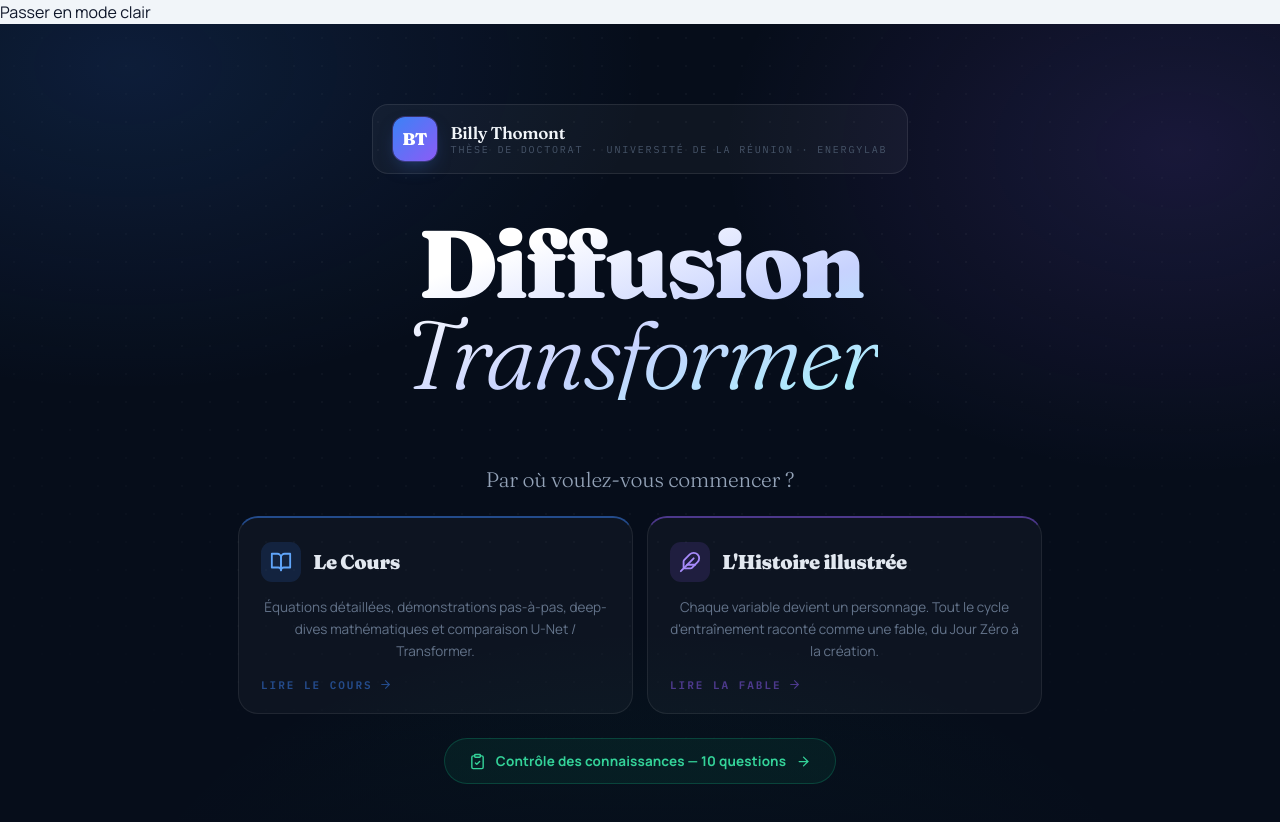
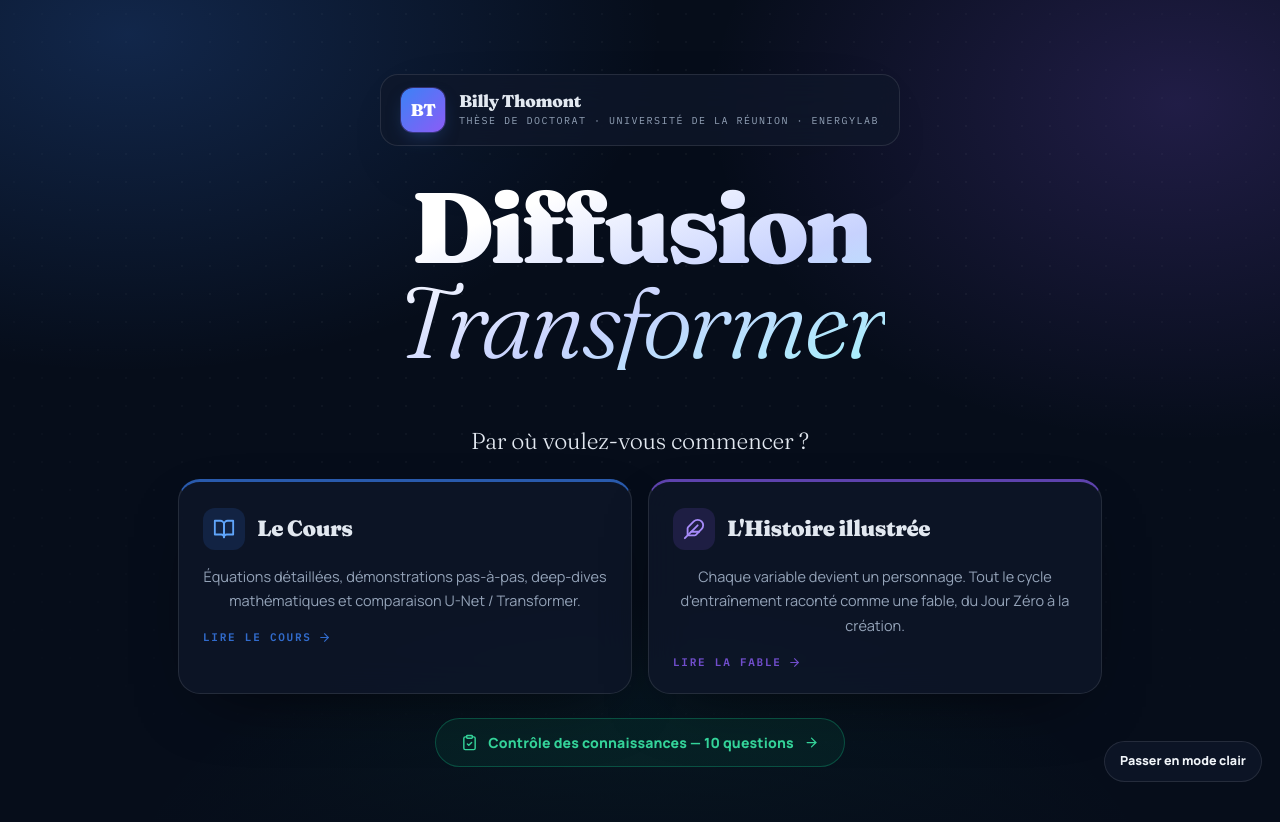
Before and after one commit to BillyThmtUR/DiT_BT, a React (Vite) app: page / in a window 1280 px wide. Shown: the top 822 px of the page. Built offline with nearby package versions, Linux system fonts and the light colour scheme; the HTML template or start-up script is replaced by a standard one.

Commit message:
Improve theme switching and intro readability

```diff
--- a/src/data/App.css
+++ b/src/data/App.css
@@ -1,54 +1,75 @@
 /* ====== Styles de l'application ====== */
 @import url('https://fonts.googleapis.com/css2?family=Fraunces:ital,opsz,wght@0,9..144,300;0,9..144,600;0,9..144,900;1,9..144,300;1,9..144,600;1,9..144,900&family=Spectral:ital,wght@0,400;0,600;1,400&family=IBM+Plex+Mono:wght@400;500;600&family=Manrope:wght@400;500;600;700;800&family=DM+Serif+Display:ital@0;1&display=swap');
 
-
-
 :root {
-  /* Thème Light par défaut */
-  --bg-color: #f8fafc;
-  --text-color: #1e293b;
-  --card-bg: rgba(255, 255, 255, 0.7);
-  --card-border: rgba(0, 0, 0, 0.1);
-  --shadow: 0 8px 32px 0 rgba(31, 38, 135, 0.15);
+  color-scheme: light;
+  --bg-color:#f4f7fb;
+  --surface-color:#ffffff;
+  --surface-soft:#eef4ff;
+  --text-color:#0f172a;
+  --muted-color:#475569;
+  --muted-strong:#334155;
+  --card-bg:rgba(255,255,255,.82);
+  --card-border:rgba(15,23,42,.10);
+  --shadow:0 22px 60px -32px rgba(15,23,42,.35);
+  --intro-bg:#eef5ff;
+  --intro-text:#0f172a;
+  --intro-muted:#475569;
+  --intro-grid:rgba(15,23,42,.06);
+  --topbar-bg:rgba(255,255,255,.86);
+  --topbar-border:rgba(15,23,42,.10);
+  --accent:#3b82f6;
+  --accent-2:#8b5cf6;
+  --success:#10b981;
 }
 
 [data-theme='dark'] {
-  /* Thème Dark */
-  --bg-color: #0f172a;
-  --text-color: #f1f5f9;
-  --card-bg: rgba(30, 41, 59, 0.7);
-  --card-border: rgba(255, 255, 255, 0.08);
-  --shadow: 0 8px 32px 0 rgba(0, 0, 0, 0.37);
+  color-scheme: dark;
+  --bg-color:#060d1a;
+  --surface-color:#0f172a;
+  --surface-soft:#111c31;
+  --text-color:#f1f5f9;
+  --muted-color:#94a3b8;
+  --muted-strong:#cbd5e1;
+  --card-bg:rgba(15,23,42,.74);
+  --card-border:rgba(255,255,255,.10);
+  --shadow:0 24px 70px -34px rgba(0,0,0,.75);
+  --intro-bg:#060d1a;
+  --intro-text:#e2e8f0;
+  --intro-muted:#94a3b8;
+  --intro-grid:rgba(255,255,255,.04);
+  --topbar-bg:rgba(9,15,32,.94);
+  --topbar-border:rgba(255,255,255,.08);
 }
 
-body {
-  background-color: var(--bg-color);
-  color: var(--text-color);
-  transition: all 0.3s ease; /* Transition douce pour le basculement */
-}
-
+html,body,#root{min-height:100%;margin:0}
+body{background:var(--bg-color);color:var(--text-color);transition:background .3s ease,color .3s ease}
+button{font:inherit}
 
 /* ── Base ── */
-.app-root{font-family:'Manrope',ui-sans-serif,system-ui,sans-serif;color:#0f172a;background:#f1f5f9;min-height:100vh;-webkit-font-smoothing:antialiased;text-rendering:optimizeLegibility}
+.app-root{font-family:'Manrope',ui-sans-serif,system-ui,sans-serif;color:var(--text-color);background:var(--bg-color);min-height:100vh;-webkit-font-smoothing:antialiased;text-rendering:optimizeLegibility;transition:background .3s ease,color .3s ease}
 .app-root *{box-sizing:border-box}
 .app-root main{min-height:60vh}
+
+.theme-toggle{position:fixed;right:18px;bottom:18px;z-index:80;display:inline-flex;align-items:center;gap:8px;border:1px solid var(--card-border);background:var(--card-bg);color:var(--text-color);box-shadow:var(--shadow);backdrop-filter:blur(16px);-webkit-backdrop-filter:blur(16px);border-radius:999px;padding:10px 15px;font-family:'Manrope',sans-serif;font-size:12.5px;font-weight:800;cursor:pointer;transition:transform .2s,background .2s,border-color .2s}
+.theme-toggle:hover{transform:translateY(-2px);border-color:rgba(59,130,246,.45)}
 
 /* ── Barre de progression ── */
 .progress{position:fixed;top:0;left:0;height:3px;background:linear-gradient(90deg,#10b981,#3b82f6,#8b5cf6);z-index:60;transition:width .12s linear;pointer-events:none}
 
 /* ── Top bar ── */
-.topbar{position:sticky;top:0;z-index:50;background:rgba(9,15,32,.97);backdrop-filter:blur(12px);-webkit-backdrop-filter:blur(12px);border-bottom:1px solid rgba(255,255,255,.06)}
+.topbar{position:sticky;top:0;z-index:50;background:var(--topbar-bg);backdrop-filter:blur(14px);-webkit-backdrop-filter:blur(14px);border-bottom:1px solid var(--topbar-border)}
 .topbar-inner{max-width:1200px;margin:0 auto;padding:10px 22px;display:flex;align-items:center;justify-content:space-between;gap:20px}
 .topbar-left{display:flex;align-items:center;gap:12px}
-.home-btn{display:inline-flex;align-items:center;gap:7px;background:transparent;border:1px solid rgba(255,255,255,.1);color:#94a3b8;font-family:'Manrope',sans-serif;font-weight:600;font-size:12.5px;letter-spacing:.01em;padding:7px 13px;border-radius:9px;cursor:pointer;transition:all .18s;white-space:nowrap}
-.home-btn:hover{background:rgba(255,255,255,.07);color:#e2e8f0;border-color:rgba(255,255,255,.18)}
-.topbar-sep{display:block;width:1px;height:18px;background:rgba(255,255,255,.1)}
+.home-btn{display:inline-flex;align-items:center;gap:7px;background:transparent;border:1px solid var(--card-border);color:var(--muted-color);font-family:'Manrope',sans-serif;font-weight:600;font-size:12.5px;letter-spacing:.01em;padding:7px 13px;border-radius:9px;cursor:pointer;transition:all .18s;white-space:nowrap}
+.home-btn:hover{background:rgba(59,130,246,.08);color:var(--text-color);border-color:rgba(59,130,246,.28)}
+.topbar-sep{display:block;width:1px;height:18px;background:var(--card-border)}
 .topbar-brand{display:flex;align-items:center;gap:8px}
 .topbar-bt{display:inline-flex;align-items:center;justify-content:center;width:26px;height:26px;border-radius:7px;background:linear-gradient(135deg,#3b82f6,#8b5cf6);font-family:'Fraunces',serif;font-weight:900;font-size:11px;color:#fff;letter-spacing:-.02em;flex-shrink:0}
-.topbar-author{font-family:'Fraunces',serif;font-weight:600;font-size:13.5px;color:#64748b;letter-spacing:-.01em;font-style:italic}
-.seg{display:flex;gap:3px;background:rgba(255,255,255,.06);padding:3px;border-radius:10px}
-.seg-btn{background:transparent;border:none;color:#64748b;font-family:'Manrope',sans-serif;font-weight:700;font-size:12px;letter-spacing:.03em;padding:6px 15px;border-radius:8px;cursor:pointer;transition:all .18s;text-transform:uppercase}
-.seg-btn:hover{color:#e2e8f0}
+.topbar-author{font-family:'Fraunces',serif;font-weight:600;font-size:13.5px;color:var(--muted-color);letter-spacing:-.01em;font-style:italic}
+.seg{display:flex;gap:3px;background:rgba(148,163,184,.16);padding:3px;border-radius:10px}
+.seg-btn{background:transparent;border:none;color:var(--muted-color);font-family:'Manrope',sans-serif;font-weight:700;font-size:12px;letter-spacing:.03em;padding:6px 15px;border-radius:8px;cursor:pointer;transition:all .18s;text-transform:uppercase}
+.seg-btn:hover{color:var(--text-color)}
 .seg-btn.active{background:#3b82f6;color:#fff;box-shadow:0 2px 10px rgba(59,130,246,.45)}
 
 /* ── Animations ── */
@@ -56,62 +77,49 @@
 @keyframes fadeUp{to{opacity:1;transform:translateY(0)}}
 
 /* ── Intro ── */
-.intro{position:relative;min-height:100vh;display:flex;align-items:center;justify-content:center;overflow:hidden;background:#060d1a}
-.intro-bg{position:absolute;inset:0;background:
-  radial-gradient(ellipse 800px 500px at 10% 5%,rgba(59,130,246,.14),transparent 65%),
-  radial-gradient(ellipse 700px 500px at 92% 15%,rgba(139,92,246,.14),transparent 65%),
-  radial-gradient(ellipse 900px 600px at 50% 115%,rgba(16,185,129,.10),transparent 60%)}
-.intro-bg::before{content:"";position:absolute;inset:0;background-image:radial-gradient(rgba(255,255,255,.035) 1px,transparent 1px);background-size:28px 28px;mask-image:radial-gradient(ellipse 80% 70% at 50% 30%,#000 30%,transparent 100%)}
-.intro-bg::after{content:"";position:absolute;bottom:0;left:0;right:0;height:160px;background:linear-gradient(to top,#060d1a,transparent)}
-.intro-inner{position:relative;max-width:860px;width:100%;padding:80px 28px;text-align:center;color:#e2e8f0;display:flex;flex-direction:column;align-items:center}
+.intro{position:relative;min-height:100vh;display:flex;align-items:center;justify-content:center;overflow:hidden;background:var(--intro-bg);transition:background .3s ease}
+.intro-bg{position:absolute;inset:0;background:radial-gradient(ellipse 820px 520px at 10% 4%,rgba(59,130,246,.22),transparent 65%),radial-gradient(ellipse 720px 520px at 92% 12%,rgba(139,92,246,.20),transparent 65%),radial-gradient(ellipse 900px 620px at 50% 112%,rgba(16,185,129,.14),transparent 60%)}
+.intro-bg::before{content:"";position:absolute;inset:0;background-image:radial-gradient(var(--intro-grid) 1px,transparent 1px);background-size:28px 28px;mask-image:radial-gradient(ellipse 80% 70% at 50% 30%,#000 30%,transparent 100%)}
+.intro-bg::after{content:"";position:absolute;bottom:0;left:0;right:0;height:170px;background:linear-gradient(to top,var(--intro-bg),transparent)}
+.intro-inner{position:relative;max-width:980px;width:100%;padding:74px 28px 96px;text-align:center;color:var(--intro-text);display:flex;flex-direction:column;align-items:center}
 
-/* Author badge */
-.author-block{display:inline-flex;align-items:center;gap:14px;background:rgba(255,255,255,.04);border:1px solid rgba(255,255,255,.09);border-radius:16px;padding:12px 20px;margin-bottom:44px;text-align:left}
+.author-block{display:inline-flex;align-items:center;gap:14px;background:var(--card-bg);border:1px solid var(--card-border);border-radius:18px;padding:13px 20px;margin-bottom:34px;text-align:left;box-shadow:var(--shadow);backdrop-filter:blur(18px);-webkit-backdrop-filter:blur(18px)}
 .bt-mono{width:44px;height:44px;border-radius:12px;background:linear-gradient(135deg,#3b82f6 0%,#8b5cf6 100%);display:flex;align-items:center;justify-content:center;font-family:'Fraunces',serif;font-weight:900;font-size:17px;color:#fff;letter-spacing:-.03em;flex-shrink:0;box-shadow:0 0 0 1px rgba(139,92,246,.3),0 8px 20px -8px rgba(59,130,246,.5)}
-.author-info{display:flex;flex-direction:column;gap:4px}
-.author-name{font-family:'Fraunces',serif;font-weight:600;font-size:17px;color:#f1f5f9;letter-spacing:-.02em;line-height:1}
-.author-role{font-family:'IBM Plex Mono',monospace;font-size:10px;letter-spacing:.18em;text-transform:uppercase;color:#475569;line-height:1}
+.author-info{display:flex;flex-direction:column;gap:5px}
+.author-name{font-family:'Fraunces',serif;font-weight:700;font-size:17px;color:var(--intro-text);letter-spacing:-.02em;line-height:1}
+.author-role{font-family:'IBM Plex Mono',monospace;font-size:10px;letter-spacing:.15em;text-transform:uppercase;color:var(--intro-muted);line-height:1.45}
 
-/* Title */
-.intro-title{font-family:'Fraunces',serif;font-weight:900;font-size:clamp(46px,9vw,96px);line-height:.95;letter-spacing:-.035em;margin:0 0 18px;background:linear-gradient(160deg,#fff 20%,#c7d2fe 60%,#a5f3fc 100%);-webkit-background-clip:text;background-clip:text;-webkit-text-fill-color:transparent}
+.intro-title{font-family:'Fraunces',serif;font-weight:900;font-size:clamp(48px,8.5vw,100px);line-height:.95;letter-spacing:-.04em;margin:0 0 16px;background:linear-gradient(160deg,var(--intro-text) 12%,#3b82f6 55%,#14b8a6 100%);-webkit-background-clip:text;background-clip:text;-webkit-text-fill-color:transparent;max-width:920px}
+[data-theme='dark'] .intro-title{background:linear-gradient(160deg,#fff 20%,#c7d2fe 60%,#a5f3fc 100%);-webkit-background-clip:text;background-clip:text;-webkit-text-fill-color:transparent}
 .intro-title em{font-style:italic;font-weight:300}
-.intro-tag{font-family:'IBM Plex Mono',monospace;font-size:11.5px;letter-spacing:.24em;text-transform:uppercase;color:#334155;margin:0 0 20px}
-.intro-sub{font-family:'Spectral',serif;font-size:clamp(15px,2.2vw,18.5px);color:#64748b;max-width:580px;margin:0 0 0;line-height:1.72;font-weight:400}
+.intro-sub{max-width:760px;margin:4px auto 0;color:var(--intro-muted);font-family:'Spectral',serif;font-size:clamp(16px,2vw,20px);line-height:1.7}
+.intro-ask{font-family:'Fraunces',serif;font-weight:500;font-size:clamp(18px,2.5vw,23px);color:var(--intro-text);margin:38px 0 20px;letter-spacing:-.01em}
 
-/* Legend */
-.intro-legend{display:flex;gap:8px;justify-content:center;flex-wrap:wrap;margin:32px 0 0}
-.intro-legend span{font-family:'IBM Plex Mono',monospace;font-size:11px;letter-spacing:.06em;color:#94a3b8;border:1px solid rgba(255,255,255,.08);background:rgba(255,255,255,.03);border-radius:999px;padding:6px 13px;display:inline-flex;align-items:center;gap:7px}
-.intro-legend i{width:7px;height:7px;border-radius:2px;display:inline-block;flex-shrink:0}
-
-/* Ask */
-.intro-ask{font-family:'Fraunces',serif;font-weight:300;font-size:clamp(17px,2.5vw,21px);color:#94a3b8;margin:46px 0 20px;letter-spacing:-.01em}
-
-/* Choice cards */
-.choice-grid{display:grid;grid-template-columns:1fr 1fr;gap:14px;width:100%;text-align:left}
-@media(max-width:640px){.choice-grid{grid-template-columns:1fr}}
-.choice{display:flex;flex-direction:column;gap:14px;border:1px solid rgba(255,255,255,.08);border-radius:20px;padding:24px 22px 20px;cursor:pointer;font-family:'Manrope',sans-serif;color:#e2e8f0;background:rgba(255,255,255,.03);transition:transform .3s cubic-bezier(.16,1,.3,1),border-color .3s,box-shadow .3s,background .3s}
+.choice-grid{display:grid;grid-template-columns:1fr 1fr;gap:16px;width:100%;text-align:left}
+@media(max-width:720px){.choice-grid{grid-template-columns:1fr}.theme-toggle{right:12px;bottom:12px}.topbar-inner{flex-direction:column;align-items:stretch}.seg{justify-content:center}.topbar-left{justify-content:center}}
+.choice{display:flex;flex-direction:column;gap:15px;border:1px solid var(--card-border);border-radius:22px;padding:26px 24px 22px;cursor:pointer;font-family:'Manrope',sans-serif;color:var(--intro-text);background:var(--card-bg);box-shadow:var(--shadow);backdrop-filter:blur(18px);-webkit-backdrop-filter:blur(18px);transition:transform .3s cubic-bezier(.16,1,.3,1),border-color .3s,box-shadow .3s,background .3s}
 .choice:hover{transform:translateY(-5px)}
-.choice-top{display:flex;align-items:center;justify-content:center;gap:12px}
-.choice-ico{width:40px;height:40px;border-radius:11px;display:flex;align-items:center;justify-content:center;flex-shrink:0}
-.choice-top h3{font-family:'Fraunces',serif;font-weight:700;font-size:20px;margin:0;letter-spacing:-.02em;line-height:1.1}
-.choice-desc{margin:0;font-size:13.5px;line-height:1.65;color:#64748b;}
-.choice-foot{display:flex;align-items:center;justify-content:center;gap:6px;font-family:'IBM Plex Mono',monospace;font-size:11px;font-weight:600;letter-spacing:.18em;text-transform:uppercase;opacity:.5;transition:opacity .2s,gap .2s}
-.choice:hover .choice-foot{opacity:1;gap:9px}
-.c-course{border-top:2px solid rgba(59,130,246,.5)}
+.choice-top{display:flex;align-items:center;justify-content:flex-start;gap:12px}
+.choice-ico{width:42px;height:42px;border-radius:12px;display:flex;align-items:center;justify-content:center;flex-shrink:0}
+.choice-top h3{font-family:'Fraunces',serif;font-weight:800;font-size:22px;margin:0;letter-spacing:-.02em;line-height:1.1;color:var(--intro-text)}
+.choice-desc{margin:0;font-size:14.5px;line-height:1.72;color:var(--intro-muted)}
+.choice-foot{display:flex;align-items:center;justify-content:flex-start;gap:6px;font-family:'IBM Plex Mono',monospace;font-size:11px;font-weight:700;letter-spacing:.16em;text-transform:uppercase;opacity:.8;transition:opacity .2s,gap .2s}
+.choice:hover .choice-foot{opacity:1;gap:10px}
+.c-course{border-top:3px solid rgba(59,130,246,.65)}
 .c-course .choice-ico{background:rgba(59,130,246,.14);color:#60a5fa}
-.c-course:hover{border-color:#3b82f6;background:rgba(59,130,246,.05);box-shadow:0 20px 50px -20px rgba(59,130,246,.45)}
+.c-course:hover{border-color:#3b82f6;background:rgba(59,130,246,.08);box-shadow:0 24px 60px -28px rgba(59,130,246,.65)}
 .c-course .choice-foot{color:#3b82f6}
-.c-story{border-top:2px solid rgba(139,92,246,.5)}
+.c-story{border-top:3px solid rgba(139,92,246,.65)}
 .c-story .choice-ico{background:rgba(139,92,246,.14);color:#a78bfa}
-.c-story:hover{border-color:#8b5cf6;background:rgba(139,92,246,.05);box-shadow:0 20px 50px -20px rgba(139,92,246,.45)}
+.c-story:hover{border-color:#8b5cf6;background:rgba(139,92,246,.08);box-shadow:0 24px 60px -28px rgba(139,92,246,.65)}
 .c-story .choice-foot{color:#8b5cf6}
 
-/* Quiz CTA */
-.quiz-cta{margin:24px 0 0;display:inline-flex;align-items:center;gap:10px;font-family:'Manrope',sans-serif;font-weight:700;font-size:13.5px;color:#34d399;background:rgba(16,185,129,.08);border:1px solid rgba(16,185,129,.25);border-radius:999px;padding:12px 24px;cursor:pointer;transition:all .22s;letter-spacing:.01em}
-.quiz-cta:hover{background:rgba(16,185,129,.16);transform:translateY(-2px);box-shadow:0 8px 24px -8px rgba(16,185,129,.3)}
+.quiz-cta{margin:24px 0 0;display:inline-flex;align-items:center;gap:10px;font-family:'Manrope',sans-serif;font-weight:800;font-size:14px;color:#047857;background:rgba(16,185,129,.12);border:1px solid rgba(16,185,129,.32);border-radius:999px;padding:13px 25px;cursor:pointer;transition:all .22s;letter-spacing:.01em;box-shadow:0 18px 50px -32px rgba(16,185,129,.55)}
+[data-theme='dark'] .quiz-cta{color:#34d399;background:rgba(16,185,129,.08)}
+.quiz-cta:hover{background:rgba(16,185,129,.18);transform:translateY(-2px);box-shadow:0 10px 28px -12px rgba(16,185,129,.45)}
 
 /* ── Cours ── */
-.course-scope{background:#f1f5f9;padding-bottom:50px}
+.course-scope{background:var(--bg-color);padding-bottom:50px;color:var(--text-color)}
 .course-scope h1{font-family:'Fraunces',serif !important;font-weight:900;letter-spacing:-.035em;line-height:1.0}
 .course-scope h2{font-family:'Fraunces',serif;font-weight:700;letter-spacing:-.025em;line-height:1.1}
 .course-scope h3{font-family:'Manrope',sans-serif;font-weight:800;letter-spacing:-.015em;line-height:1.25}
@@ -127,59 +135,56 @@
 
 /* ── Quiz ── */
 .quiz-wrap{max-width:800px;margin:0 auto;padding:44px 20px 80px}
-/* Appliquez les variables à vos composants existants */
-.quiz-card {
-  background: var(--card-bg);
-  backdrop-filter: blur(20px);
-  border: 1px solid var(--card-border);
-  box-shadow: var(--shadow);
-}
-.quiz-head{text-align:center;color:#e2e8f0;margin-bottom:34px}
+.quiz-card{background:var(--card-bg);backdrop-filter:blur(20px);border:1px solid var(--card-border);box-shadow:var(--shadow)}
+.quiz-head{text-align:center;color:var(--text-color);margin-bottom:34px}
 .quiz-eyebrow{font-family:'IBM Plex Mono',monospace;font-size:10.5px;letter-spacing:.3em;text-transform:uppercase;color:#3b82f6}
 .quiz-head h2{font-family:'Fraunces',serif;font-weight:700;font-size:32px;margin:10px 0 8px;letter-spacing:-.025em;line-height:1.1}
-.quiz-sub{color:#475569;font-size:15px;margin:0;font-family:'Spectral',serif;font-style:italic;line-height:1.6}
-.quiz-progress{width:100%;max-width:400px;margin:26px auto 0;height:5px;background:rgba(255,255,255,.07);border-radius:999px;overflow:hidden}
+.quiz-sub{color:var(--muted-color);font-size:15px;margin:0;font-family:'Spectral',serif;font-style:italic;line-height:1.6}
+.quiz-progress{width:100%;max-width:400px;margin:26px auto 0;height:5px;background:rgba(148,163,184,.18);border-radius:999px;overflow:hidden}
 .quiz-progress div{height:100%;background:linear-gradient(90deg,#3b82f6,#8b5cf6);border-radius:999px;transition:width .55s cubic-bezier(.16,1,.3,1)}
 .quiz-q{animation:fadeUp .4s cubic-bezier(.16,1,.3,1) both}
 .q-count{font-family:'IBM Plex Mono',monospace;font-size:11px;letter-spacing:.22em;text-transform:uppercase;color:#3b82f6}
-.q-text{color:#f1f5f9;font-family:'Fraunces',serif;font-size:22px;font-weight:600;line-height:1.4;letter-spacing:-.02em;margin:12px 0 24px}
+.q-text{color:var(--text-color);font-family:'Fraunces',serif;font-size:22px;font-weight:600;line-height:1.4;letter-spacing:-.02em;margin:12px 0 24px}
 .q-opts{display:flex;flex-direction:column;gap:10px}
-.q-opt{display:flex;align-items:center;gap:14px;text-align:left;width:100%;background:rgba(255,255,255,.04);border:1px solid rgba(255,255,255,.08);color:#cbd5e1;font-family:'Manrope',sans-serif;font-size:15px;line-height:1.5;padding:15px 18px;border-radius:13px;cursor:pointer;transition:all .16s}
-.q-opt:hover:not(:disabled){background:rgba(255,255,255,.08);border-color:rgba(255,255,255,.16)}
+.q-opt{display:flex;align-items:center;gap:14px;text-align:left;width:100%;background:rgba(148,163,184,.10);border:1px solid var(--card-border);color:var(--muted-strong);font-family:'Manrope',sans-serif;font-size:15px;line-height:1.5;padding:15px 18px;border-radius:13px;cursor:pointer;transition:all .16s}
+.q-opt:hover:not(:disabled){background:rgba(59,130,246,.10);border-color:rgba(59,130,246,.24)}
 .q-opt:disabled{cursor:default}
-.q-letter{flex:0 0 28px;width:28px;height:28px;border-radius:8px;background:rgba(255,255,255,.07);display:flex;align-items:center;justify-content:center;font-family:'IBM Plex Mono',monospace;font-weight:600;font-size:12px;color:#64748b;transition:all .16s}
+.q-letter{flex:0 0 28px;width:28px;height:28px;border-radius:8px;background:rgba(148,163,184,.16);display:flex;align-items:center;justify-content:center;font-family:'IBM Plex Mono',monospace;font-weight:600;font-size:12px;color:var(--muted-color);transition:all .16s}
 .q-label{flex:1}
 .q-ico{flex:0 0 auto}
-.q-correct{background:rgba(16,185,129,.13);border-color:rgba(16,185,129,.5);color:#d1fae5}
+.q-correct{background:rgba(16,185,129,.13);border-color:rgba(16,185,129,.5);color:#047857}
+[data-theme='dark'] .q-correct{color:#d1fae5}
 .q-correct .q-letter{background:#10b981;color:#031c10}
-.q-wrong{background:rgba(239,68,68,.13);border-color:rgba(239,68,68,.5);color:#fee2e2}
+.q-wrong{background:rgba(239,68,68,.13);border-color:rgba(239,68,68,.5);color:#b91c1c}
+[data-theme='dark'] .q-wrong{color:#fee2e2}
 .q-wrong .q-letter{background:#ef4444;color:#2d0606}
 .q-dim{opacity:.38}
 .q-feedback{text-align:center;margin-top:20px;font-size:14px;font-weight:700;letter-spacing:.02em}
-.fb-ok{color:#34d399}.fb-no{color:#f87171}
+.fb-ok{color:#059669}.fb-no{color:#dc2626}
+[data-theme='dark'] .fb-ok{color:#34d399}[data-theme='dark'] .fb-no{color:#f87171}
 .q-next{margin-top:22px;width:100%;display:inline-flex;align-items:center;justify-content:center;gap:8px;background:#3b82f6;border:none;color:#fff;font-family:'Manrope',sans-serif;font-weight:700;font-size:15px;letter-spacing:.01em;padding:15px;border-radius:12px;cursor:pointer;transition:all .2s}
 .q-next:hover{background:#2563eb;box-shadow:0 8px 24px -8px rgba(59,130,246,.55)}
-.quiz-result{text-align:center;color:#e2e8f0;animation:fadeUp .5s ease both;padding:12px 0}
+.quiz-result{text-align:center;color:var(--text-color);animation:fadeUp .5s ease both;padding:12px 0}
 .quiz-result h3{font-family:'Fraunces',serif;font-weight:900;font-size:32px;margin:8px 0 10px;letter-spacing:-.025em}
-.rank-desc{color:#64748b;font-family:'Spectral',serif;font-style:italic;font-size:17px;max-width:500px;margin:0 auto 28px;line-height:1.7}
-.score-box{display:inline-flex;flex-direction:column;align-items:center;gap:6px;background:rgba(255,255,255,.05);border:1px solid rgba(255,255,255,.1);border-radius:20px;padding:22px 44px;margin-bottom:28px}
-.score-label{font-family:'IBM Plex Mono',monospace;font-size:10.5px;letter-spacing:.24em;text-transform:uppercase;color:#475569}
+.rank-desc{color:var(--muted-color);font-family:'Spectral',serif;font-style:italic;font-size:17px;max-width:500px;margin:0 auto 28px;line-height:1.7}
+.score-box{display:inline-flex;flex-direction:column;align-items:center;gap:6px;background:rgba(148,163,184,.12);border:1px solid var(--card-border);border-radius:20px;padding:22px 44px;margin-bottom:28px}
+.score-label{font-family:'IBM Plex Mono',monospace;font-size:10.5px;letter-spacing:.24em;text-transform:uppercase;color:var(--muted-color)}
 .score-val{font-family:'Fraunces',serif;font-weight:900;font-size:42px;letter-spacing:-.03em;line-height:1}
 .result-actions{display:flex;gap:12px;justify-content:center;flex-wrap:wrap}
 .result-actions .q-next{width:auto;margin:0;padding:13px 26px}
-.ghost-btn{background:transparent;border:1px solid rgba(255,255,255,.12);color:#94a3b8;font-family:'Manrope',sans-serif;font-weight:600;font-size:14px;padding:13px 26px;border-radius:12px;cursor:pointer;transition:all .2s}
-.ghost-btn:hover{background:rgba(255,255,255,.07);color:#e2e8f0}
+.ghost-btn{background:transparent;border:1px solid var(--card-border);color:var(--muted-color);font-family:'Manrope',sans-serif;font-weight:600;font-size:14px;padding:13px 26px;border-radius:12px;cursor:pointer;transition:all .2s}
+.ghost-btn:hover{background:rgba(59,130,246,.08);color:var(--text-color)}
 
 /* ── Bandeau fin ── */
-.endcta-wrap{background:#f1f5f9;padding:0 22px 64px}
+.endcta-wrap{background:var(--bg-color);padding:0 22px 64px}
 .endcta{max-width:1000px;margin:0 auto;display:flex;align-items:center;gap:20px;background:linear-gradient(120deg,#060d1a,#0f172a);color:#e2e8f0;border-radius:20px;padding:26px 30px;box-shadow:0 20px 50px -24px rgba(0,0,0,.6);border:1px solid rgba(255,255,255,.06)}
 .endcta svg{color:#34d399;flex:0 0 auto}
 .endcta h4{font-family:'Fraunces',serif;font-weight:600;font-size:20px;margin:0 0 3px;letter-spacing:-.02em}
-.endcta p{margin:0;color:#475569;font-size:14px;font-family:'Spectral',serif;font-style:italic}
+.endcta p{margin:0;color:#94a3b8;font-size:14px;font-family:'Spectral',serif;font-style:italic}
 .endcta>div{flex:1}
 .endcta button{flex:0 0 auto;display:inline-flex;align-items:center;gap:9px;background:#10b981;border:none;color:#031c10;font-family:'Manrope',sans-serif;font-weight:800;font-size:13.5px;padding:13px 22px;border-radius:12px;cursor:pointer;transition:all .22s;white-space:nowrap}
 .endcta button:hover{background:#34d399;box-shadow:0 8px 24px -8px rgba(16,185,129,.45)}
-@media(max-width:600px){.endcta{flex-direction:column;text-align:center}.endcta>div{flex:none}.endcta button{width:100%;justify-content:center}}
+@media(max-width:600px){.endcta{flex-direction:column;text-align:center}.endcta>div{flex:none}.endcta button{width:100%;justify-content:center}.author-block{align-items:flex-start}.quiz-cta{border-radius:18px;line-height:1.35}}
 
 /* ── Overrides histoire ── */
 .story-scope footer::after{content:" — Billy Thomont";font-family:'Fraunces',serif;font-style:italic;font-weight:400;color:#7c3aed}
```
